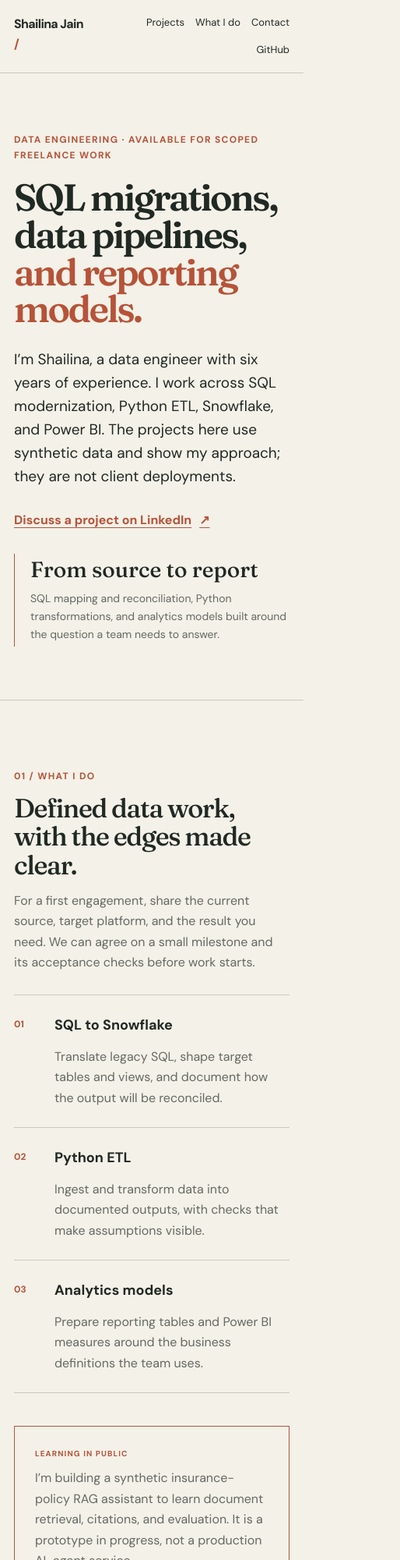
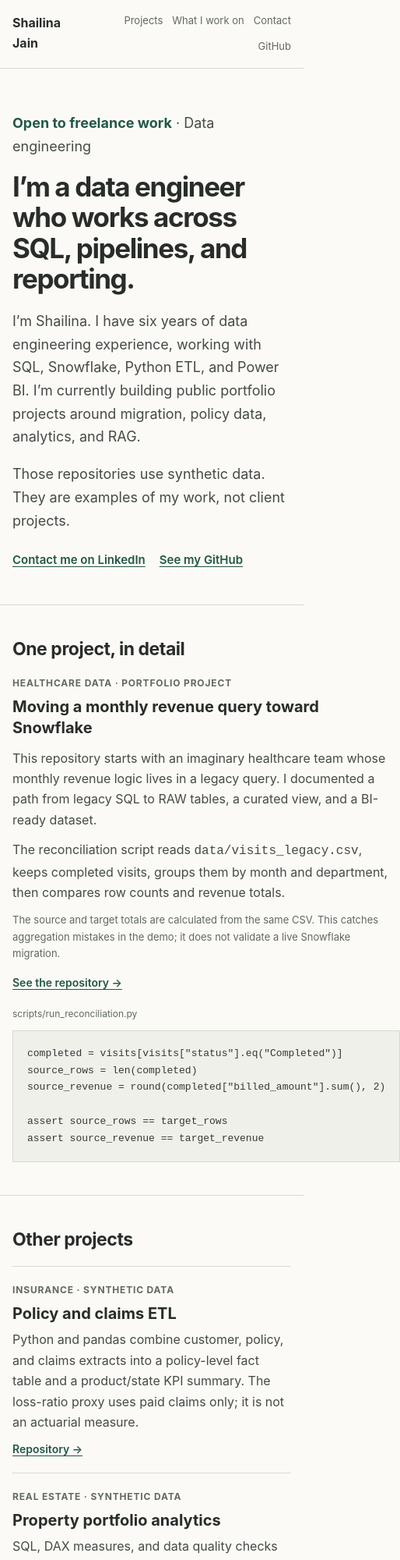
Before and after one commit to shailina23/shailina23.github.io, a plain HTML site: page index.html in a window 390 px wide. Shown: the top 2000 px of the page at 78% size, 514 px wide, since content can reach past the window. Drawn offline with Linux system fonts and the light colour scheme.

Commit message:
Make portfolio sound and feel more personal

```diff
--- a/index.html
+++ b/index.html
@@ -3,71 +3,55 @@
 <head>
   <meta charset="utf-8">
   <meta name="viewport" content="width=device-width, initial-scale=1">
-  <meta name="description" content="Shailina Jain is a data engineer with six years of experience in SQL migration, Python ETL and analytics modeling. See portfolio projects built with synthetic data.">
-  <meta name="theme-color" content="#f4f1e8">
-  <title>Shailina Jain — Data Engineering</title>
-  <link rel="preconnect" href="https://fonts.googleapis.com">
-  <link rel="preconnect" href="https://fonts.gstatic.com" crossorigin>
-  <link href="https://fonts.googleapis.com/css2?family=DM+Sans:wght@400;500;600;700&family=Fraunces:opsz,wght@9..144,500;9..144,600&display=swap" rel="stylesheet">
+  <meta name="description" content="Shailina Jain is a data engineer with six years of experience in SQL, Snowflake, Python ETL and Power BI. Explore her portfolio projects.">
+  <title>Shailina Jain | Data Engineer</title>
   <style>
-    :root{--paper:#f4f1e8;--ink:#202923;--rust:#b65339;--line:rgba(32,41,35,.2);--soft:rgba(32,41,35,.68);--serif:"Fraunces",Georgia,serif;--sans:"DM Sans",Arial,sans-serif}
-    *{box-sizing:border-box}html{scroll-behavior:smooth}body{margin:0;background:var(--paper);color:var(--ink);font:16px/1.65 var(--sans)}a{color:inherit;text-decoration-thickness:1px;text-underline-offset:4px}a:hover{color:var(--rust)}a:focus-visible{outline:2px solid var(--rust);outline-offset:4px}.wrap{width:min(1120px,calc(100% - 48px));margin:auto}
-    header{border-bottom:1px solid var(--line)}.nav{min-height:76px;display:flex;align-items:center;justify-content:space-between;gap:24px}.brand{text-decoration:none;font-weight:700;letter-spacing:-.04em}.brand span{color:var(--rust)}.navlinks{display:flex;gap:28px;font-size:14px}.navlinks a{text-decoration:none}
-    .hero{padding:112px 0 100px;display:grid;grid-template-columns:minmax(0,1.6fr) minmax(220px,.6fr);gap:10%;align-items:end}.eyebrow,.section-index,.project-type,.detail-label{font-size:12px;font-weight:700;letter-spacing:.11em;text-transform:uppercase}.eyebrow,.section-index,.project-type{color:var(--rust)}h1,h2,h3,p{margin-top:0}h1{font:600 clamp(48px,7vw,84px)/.99 var(--serif);letter-spacing:-.055em;max-width:800px;margin:20px 0 26px}h1 em{color:var(--rust);font-style:normal}.intro{font-size:19px;line-height:1.58;max-width:650px;margin-bottom:28px}.hero-note{border-left:1px solid var(--rust);padding:4px 0 4px 20px;color:var(--soft);font-size:14px}.hero-note strong{display:block;color:var(--ink);font:500 28px/1.2 var(--serif);margin-bottom:8px}.text-link{display:inline-flex;gap:10px;align-items:center;font-weight:700;color:var(--rust)}
-    section{padding:76px 0;border-top:1px solid var(--line)}.section-head{display:grid;grid-template-columns:.7fr 1.3fr;gap:10%;margin-bottom:44px}.section-index{padding-top:12px}.section-head h2,.contact h2{font:500 clamp(34px,4vw,52px)/1.08 var(--serif);letter-spacing:-.04em;margin:0 0 14px}.section-head p{max-width:600px;color:var(--soft);margin:0}
-    .service-list{border-top:1px solid var(--line)}.service{display:grid;grid-template-columns:64px minmax(200px,.8fr) 1.2fr;gap:26px;padding:24px 0;border-bottom:1px solid var(--line);align-items:start}.service-num{font-size:12px;color:var(--rust);font-weight:700;padding-top:4px}.service h3{font-size:18px;margin:0}.service p{color:var(--soft);margin:0;max-width:580px}
-    .project-list{border-top:1px solid var(--line)}.project{display:grid;grid-template-columns:64px minmax(220px,.85fr) 1.15fr;gap:26px;padding:30px 0;border-bottom:1px solid var(--line)}.project-num{font:500 25px/1 var(--serif);color:var(--rust);padding-top:4px}.project h3{font:500 26px/1.15 var(--serif);letter-spacing:-.025em;margin:8px 0}.project-type{font-size:10px}.project-copy p{color:var(--soft);margin:0 0 12px}.project-copy .scope{font-size:13px;border-left:2px solid var(--line);padding-left:12px}.project-link{font-weight:700;color:var(--rust);font-size:14px}.learning{margin-top:42px;padding:22px 26px;border:1px solid var(--rust);display:grid;grid-template-columns:.55fr 1.45fr;gap:24px;align-items:start}.learning .project-type{margin-top:5px}.learning p{margin:0;color:var(--soft)}
-    .contact{padding:86px 0 96px;display:grid;grid-template-columns:.7fr 1.3fr;gap:10%;align-items:start}.contact p{color:var(--soft);max-width:550px}.contact .text-link{margin-top:8px}footer{border-top:1px solid var(--line);padding:22px 0 30px;color:var(--soft);font-size:13px}.foot{display:flex;justify-content:space-between;gap:20px}.footlinks{display:flex;gap:20px}
-    @media(max-width:720px){.wrap{width:min(100% - 36px,560px)}.nav{align-items:flex-start;padding:18px 0}.navlinks{gap:14px;flex-wrap:wrap;justify-content:flex-end;font-size:13px}.hero{padding:76px 0 68px;grid-template-columns:1fr;gap:30px}.hero-note{max-width:420px}.section-head,.contact{grid-template-columns:1fr;gap:12px}.section-head{margin-bottom:28px}.service{grid-template-columns:34px 1fr;gap:12px 18px}.service p{grid-column:2}.project{grid-template-columns:36px 1fr;gap:10px 18px;padding:25px 0}.project-copy{grid-column:2}.learning{grid-template-columns:1fr;gap:10px}.foot{display:block}.footlinks{margin-top:10px}}
+    :root{--paper:#fbfaf7;--ink:#292d2a;--muted:#626862;--rule:#d9d9d2;--accent:#235746;--code:#f0f0eb}
+    *{box-sizing:border-box}html{scroll-behavior:smooth}body{margin:0;background:var(--paper);color:var(--ink);font:16px/1.65 -apple-system,BlinkMacSystemFont,"Segoe UI",sans-serif}a{color:var(--accent);text-underline-offset:3px}a:hover{text-decoration-thickness:2px}a:focus-visible{outline:2px solid var(--accent);outline-offset:4px}.wrap{max-width:1040px;width:calc(100% - 44px);margin:0 auto}
+    header{border-bottom:1px solid var(--rule)}.top{min-height:66px;display:flex;justify-content:space-between;align-items:center;gap:20px}.name{font-weight:650;text-decoration:none;color:var(--ink)}.nav{display:flex;gap:22px;font-size:14px}.nav a{text-decoration:none;color:var(--muted)}
+    .intro{padding:74px 0 62px;max-width:770px}.availability{font-size:14px;color:var(--muted);margin:0 0 18px}.availability span{color:var(--accent);font-weight:650}.intro h1{font-size:clamp(35px,5vw,54px);line-height:1.12;letter-spacing:-.04em;font-weight:650;margin:0 0 20px}.intro p{font-size:18px;line-height:1.65;color:#454b46;margin:0 0 18px}.intro .links{display:flex;gap:18px;font-size:15px;font-weight:600;margin-top:24px}
+    section{padding:42px 0;border-top:1px solid var(--rule)}h2{font-size:23px;line-height:1.3;letter-spacing:-.02em;margin:0 0 18px}.section-note{color:var(--muted);margin:-6px 0 25px}.featured{display:grid;grid-template-columns:1fr 1fr;gap:40px;align-items:start}.label{font-size:12px;text-transform:uppercase;letter-spacing:.07em;color:var(--muted);font-weight:650}.featured h3,.project h3{font-size:20px;line-height:1.35;margin:7px 0 12px}.featured p,.project p{margin:0 0 12px;color:#454b46}.repo-link{font-weight:600;font-size:14px}.codebox{margin:0;background:var(--code);border:1px solid var(--rule);padding:18px;overflow:auto;color:#333a35;font:13px/1.6 ui-monospace,SFMono-Regular,Menlo,monospace}.code-title{font:12px/1.4 -apple-system,BlinkMacSystemFont,"Segoe UI",sans-serif;color:var(--muted);margin-bottom:12px}.small-note{font-size:13px!important;color:var(--muted)!important;margin-top:12px!important}
+    .projects{border-top:1px solid var(--rule)}.project{display:grid;grid-template-columns:210px 1fr;gap:24px;padding:20px 0;border-bottom:1px solid var(--rule)}.project h3{margin:0 0 6px}.project .label{margin-top:3px}.project p{margin:0 0 8px}.project .repo-link{font-size:14px}
+    .skills{display:grid;grid-template-columns:180px 1fr;gap:24px}.skills p{margin:0;color:#454b46}.skills .learning{border-left:2px solid var(--rule);padding-left:16px;margin-top:16px;color:var(--muted);font-size:14px}
+    .contact{max-width:680px}.contact p{margin:0 0 18px;color:#454b46}.contact a{font-weight:600}footer{border-top:1px solid var(--rule);padding:22px 0 30px;color:var(--muted);font-size:13px}.foot{display:flex;justify-content:space-between;gap:20px}.footlinks{display:flex;gap:18px}
+    @media(max-width:650px){.wrap{width:calc(100% - 32px)}.top{align-items:flex-start;padding:16px 0}.nav{gap:12px;flex-wrap:wrap;justify-content:flex-end;font-size:13px}.intro{padding:55px 0 44px}.featured{grid-template-columns:1fr;gap:20px}.project,.skills{grid-template-columns:1fr;gap:8px}.project{padding:17px 0}.foot{display:block}.footlinks{margin-top:8px}}
     @media(prefers-reduced-motion:reduce){html{scroll-behavior:auto}}
   </style>
 </head>
 <body>
-  <header>
-    <div class="wrap nav">
-      <a class="brand" href="#top">Shailina Jain<span> /</span></a>
-      <nav class="navlinks" aria-label="Main navigation"><a href="#work">Projects</a><a href="#services">What I do</a><a href="#contact">Contact</a><a href="https://github.com/shailina23" target="_blank" rel="noopener noreferrer">GitHub</a></nav>
-    </div>
-  </header>
+  <header><div class="wrap top"><a class="name" href="#top">Shailina Jain</a><nav class="nav" aria-label="Main navigation"><a href="#work">Projects</a><a href="#services">What I work on</a><a href="#contact">Contact</a><a href="https://github.com/shailina23" target="_blank" rel="noopener noreferrer">GitHub</a></nav></div></header>
   <main id="top">
-    <div class="wrap hero">
-      <div>
-        <div class="eyebrow">Data engineering · Available for scoped freelance work</div>
-        <h1>SQL migrations, data pipelines, <em>and reporting models.</em></h1>
-        <p class="intro">I’m Shailina, a data engineer with six years of experience. I work across SQL modernization, Python ETL, Snowflake, and Power BI. The projects here use synthetic data and show my approach; they are not client deployments.</p>
-        <a class="text-link" href="https://www.linkedin.com/in/shailina-jain/" target="_blank" rel="noopener noreferrer">Discuss a project on LinkedIn <span aria-hidden="true">↗</span></a>
-      </div>
-      <aside class="hero-note"><strong>From source to report</strong>SQL mapping and reconciliation, Python transformations, and analytics models built around the question a team needs to answer.</aside>
+    <div class="wrap intro">
+      <p class="availability"><span>Open to freelance work</span> · Data engineering</p>
+      <h1>I’m a data engineer who works across SQL, pipelines, and reporting.</h1>
+      <p>I’m Shailina. I have six years of data engineering experience, working with SQL, Snowflake, Python ETL, and Power BI. I’m currently building public portfolio projects around migration, policy data, analytics, and RAG.</p>
+      <p>Those repositories use synthetic data. They are examples of my work, not client projects.</p>
+      <div class="links"><a href="https://www.linkedin.com/in/shailina-jain/" target="_blank" rel="noopener noreferrer">Contact me on LinkedIn</a><a href="https://github.com/shailina23" target="_blank" rel="noopener noreferrer">See my GitHub</a></div>
     </div>
 
-    <section id="services">
-      <div class="wrap">
-        <div class="section-head"><div class="section-index">01 / What I do</div><div><h2>Defined data work, with the edges made clear.</h2><p>For a first engagement, share the current source, target platform, and the result you need. We can agree on a small milestone and its acceptance checks before work starts.</p></div></div>
-        <div class="service-list">
-          <article class="service"><div class="service-num">01</div><h3>SQL to Snowflake</h3><p>Translate legacy SQL, shape target tables and views, and document how the output will be reconciled.</p></article>
-          <article class="service"><div class="service-num">02</div><h3>Python ETL</h3><p>Ingest and transform data into documented outputs, with checks that make assumptions visible.</p></article>
-          <article class="service"><div class="service-num">03</div><h3>Analytics models</h3><p>Prepare reporting tables and Power BI measures around the business definitions the team uses.</p></article>
-        </div>
-        <div class="learning"><div class="project-type">Learning in public</div><p>I’m building a synthetic insurance-policy RAG assistant to learn document retrieval, citations, and evaluation. It is a prototype in progress, not a production AI-agent service.</p></div>
-      </div>
-    </section>
+    <section id="work"><div class="wrap">
+      <h2>One project, in detail</h2>
+      <article class="featured">
+        <div><div class="label">Healthcare data · Portfolio project</div><h3>Moving a monthly revenue query toward Snowflake</h3><p>This repository starts with an imaginary healthcare team whose monthly revenue logic lives in a legacy query. I documented a path from legacy SQL to RAW tables, a curated view, and a BI-ready dataset.</p><p>The reconciliation script reads <code>data/visits_legacy.csv</code>, keeps completed visits, groups them by month and department, then compares row counts and revenue totals.</p><p class="small-note">The source and target totals are calculated from the same CSV. This catches aggregation mistakes in the demo; it does not validate a live Snowflake migration.</p><a class="repo-link" href="https://github.com/shailina23/healthcare-sql-to-snowflake-migration" target="_blank" rel="noopener noreferrer">See the repository →</a></div>
+        <div><div class="code-title">scripts/run_reconciliation.py</div><pre class="codebox"><code>completed = visits[visits["status"].eq("Completed")]
+source_rows = len(completed)
+source_revenue = round(completed["billed_amount"].sum(), 2)
 
-    <section id="work">
-      <div class="wrap">
-        <div class="section-head"><div class="section-index">02 / Project work</div><div><h2>Four small labs, with their limits stated.</h2><p>Each repository includes the data and code for a specific engineering question. Read the notes before treating a demo check or metric as a production control.</p></div></div>
-        <div class="project-list">
-          <article class="project"><div class="project-num">01</div><div><div class="project-type">Healthcare · Synthetic data</div><h3>SQL to Snowflake migration</h3></div><div class="project-copy"><p>Legacy-style monthly revenue SQL, proposed Snowflake RAW tables and analytics view, and a local Python aggregation check over synthetic patient and visit data.</p><p class="scope">The control totals come from the same source data. This checks aggregation consistency, not a live Snowflake result.</p><a class="project-link" href="https://github.com/shailina23/healthcare-sql-to-snowflake-migration" target="_blank" rel="noopener noreferrer">Open repository ↗</a></div></article>
-          <article class="project"><div class="project-num">02</div><div><div class="project-type">Insurance · Synthetic data</div><h3>Policy and claims ETL</h3></div><div class="project-copy"><p>A Python and pandas pipeline turns customer, policy, and claims extracts into a policy-level fact table and product/state KPI summary.</p><p class="scope">The loss-ratio proxy uses paid claims only; it is not an actuarial measure. Input-contract checks remain in progress.</p><a class="project-link" href="https://github.com/shailina23/insurance-policy-etl" target="_blank" rel="noopener noreferrer">Open repository ↗</a></div></article>
-          <article class="project"><div class="project-num">03</div><div><div class="project-type">Real estate · Synthetic data</div><h3>Property portfolio analytics</h3></div><div class="project-copy"><p>Property and monthly performance data modeled for occupancy, rent, and collections, with SQL, DAX measures, quality checks, and a dashboard specification.</p><p class="scope">The repository does not yet include a Power BI report file.</p><a class="project-link" href="https://github.com/shailina23/real-estate-powerbi-analytics" target="_blank" rel="noopener noreferrer">Open repository ↗</a></div></article>
-          <article class="project"><div class="project-num">04</div><div><div class="project-type">Insurance documents · In progress</div><h3>Policy RAG assistant</h3></div><div class="project-copy"><p>A learning prototype chunks fictional policy documents, retrieves passages, and drafts answers with source references.</p><p class="scope">Published so far: starter CLI, synthetic corpus, retrieval code, and evaluation questions. Results and a user interface are still future work.</p><a class="project-link" href="https://github.com/shailina23/insurance-policy-rag-assistant" target="_blank" rel="noopener noreferrer">Open repository ↗</a></div></article>
-        </div>
-      </div>
-    </section>
+assert source_rows == target_rows
+assert source_revenue == target_revenue</code></pre></div>
+      </article>
+    </div></section>
 
-    <section class="contact" id="contact">
-      <div class="wrap" style="display:contents"><div class="section-index">03 / Contact</div><div><h2>Bring me the source, target, and question.</h2><p>Tell me what data you have, where it needs to go, and what is difficult to trust or report today. I’ll reply through LinkedIn.</p><a class="text-link" href="https://www.linkedin.com/in/shailina-jain/" target="_blank" rel="noopener noreferrer">Message Shailina on LinkedIn <span aria-hidden="true">↗</span></a></div></div>
-    </section>
+    <section><div class="wrap"><h2>Other projects</h2><div class="projects">
+      <article class="project"><div><div class="label">Insurance · Synthetic data</div></div><div><h3>Policy and claims ETL</h3><p>Python and pandas combine customer, policy, and claims extracts into a policy-level fact table and a product/state KPI summary. The loss-ratio proxy uses paid claims only; it is not an actuarial measure.</p><a class="repo-link" href="https://github.com/shailina23/insurance-policy-etl" target="_blank" rel="noopener noreferrer">Repository →</a></div></article>
+      <article class="project"><div><div class="label">Real estate · Synthetic data</div></div><div><h3>Property portfolio analytics</h3><p>SQL, DAX measures, and data quality checks for occupancy, rent, and collections. The repository has a dashboard specification, but no Power BI report file yet.</p><a class="repo-link" href="https://github.com/shailina23/real-estate-powerbi-analytics" target="_blank" rel="noopener noreferrer">Repository →</a></div></article>
+      <article class="project"><div><div class="label">Insurance documents · In progress</div></div><div><h3>Policy RAG assistant</h3><p>A learning project using fictional policy documents. The repository has a starter CLI, synthetic corpus, retrieval code, and evaluation questions. Evaluation results and a user interface are still to come.</p><a class="repo-link" href="https://github.com/shailina23/insurance-policy-rag-assistant" target="_blank" rel="noopener noreferrer">Repository →</a></div></article>
+    </div></div></section>
+
+    <section id="services"><div class="wrap skills"><h2>What I work on</h2><div><p>SQL migration and Snowflake modeling; Python ETL; analytics-ready data and Power BI measures. For freelance work, I’m most interested in a clearly scoped task with an agreed source, target, and definition of done.</p><p class="learning">I’m learning RAG and agent workflows through the policy assistant above. I’m not presenting that prototype as a production AI service.</p></div></div></section>
+
+    <section id="contact"><div class="wrap contact"><h2>Have a data task in mind?</h2><p>If you need help with a SQL migration, an ETL workflow, or a reporting model, send me a short note about the current setup and what you need it to do.</p><a href="https://www.linkedin.com/in/shailina-jain/" target="_blank" rel="noopener noreferrer">Message me on LinkedIn →</a></div></section>
   </main>
-  <footer><div class="wrap foot"><span>Shailina Jain · Data Engineering</span><div class="footlinks"><a href="https://www.linkedin.com/in/shailina-jain/" target="_blank" rel="noopener noreferrer">LinkedIn</a><a href="https://github.com/shailina23" target="_blank" rel="noopener noreferrer">GitHub</a></div></div></footer>
+  <footer><div class="wrap foot"><span>Shailina Jain · Data Engineer</span><div class="footlinks"><a href="https://www.linkedin.com/in/shailina-jain/" target="_blank" rel="noopener noreferrer">LinkedIn</a><a href="https://github.com/shailina23" target="_blank" rel="noopener noreferrer">GitHub</a></div></div></footer>
 </body>
 </html>
```
